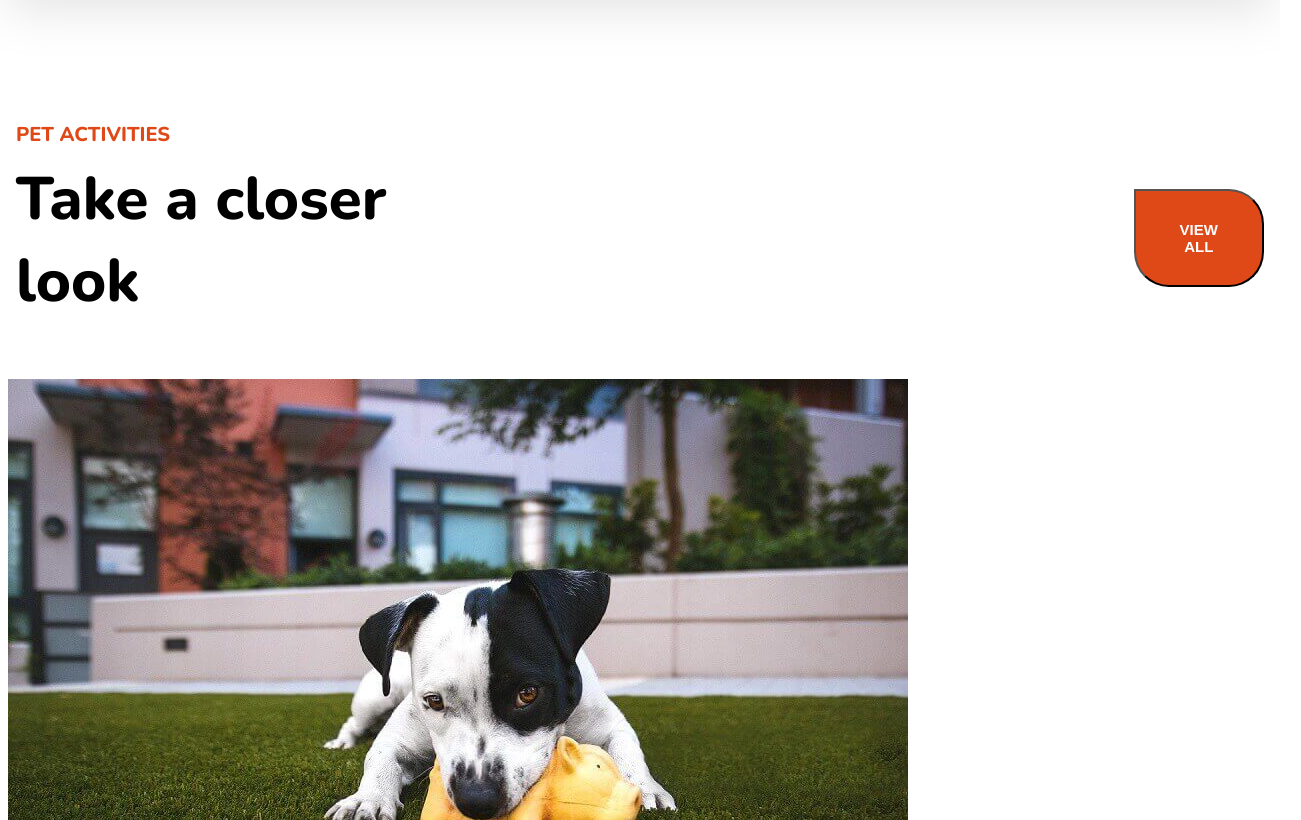
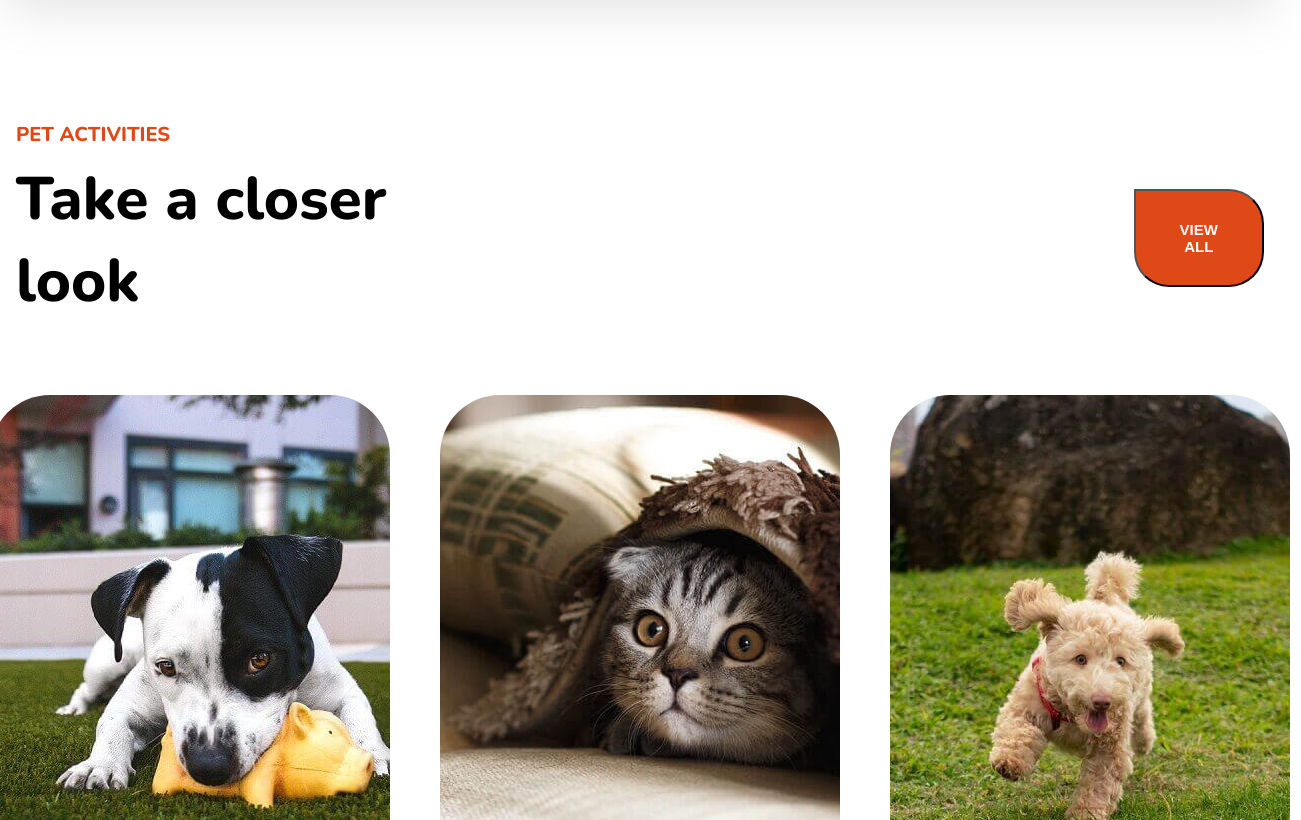
Before and after one commit to CarlosNuAla/202204-W2-carlos-nunez, a website: page index.html in a window 1280 px wide. Shown: the part 104-924 px from the top of the page, 1301 px wide, since content can reach past the window. Drawn offline with nearby package versions, Linux system fonts and the light colour scheme.

Commit message:
Add changes CSS stylesheet

```diff
--- a/index.html
+++ b/index.html
@@ -44,15 +44,15 @@
                 <img src="images/03.jpg" alt="A dog running across a green lawn" class="imag-link" id="gameWalks">
             <div class="textContainer">
                 <div class="overhead" id="overheadText1">
-                    <h2 class="text">ACTIVITIES</h2>
+                    <h2 class="text1">ACTIVITIES</h2>
                     <h3 class="text">Toys Playtime </h3>
                 </div>
                 <div class="overhead" id="overheadText2">
-                    <h2 class="text">ACTIVITIES</h2>
+                    <h2 class="text1">ACTIVITIES</h2>
                     <h3 class="text">Active Rest</h3>
                 </div>
                 <div class="overhead" id="overheadText3">
-                    <h2 class="text">ACTIVITIES</h2>
+                    <h2 class="text1">ACTIVITIES</h2>
                     <h3 class="text">Game Walks</h3>
                 </div>
             </div>
--- a/style.css
+++ b/style.css
@@ -166,3 +166,81 @@ h2 {
     font-size: 60px;
     margin-top: 10px;
 }
+
+.imagesContainer {
+    display: flex;
+    flex-direction: row;
+    justify-content: center;
+    align-content: center;
+    gap: 50px;
+    padding: 1em;
+}
+.imag-link {
+    border-radius: 60px;
+    width: 400px;
+    height: 500px;
+    object-fit: none;
+}
+
+.imag-link:hover {
+background-color: black;
+}
+
+#toysPlaytime:hover {
+ opacity: 0.4;
+z-index: 0;
+background-color: black;
+
+}
+
+#activeRest:hover {
+ opacity: 0.4;
+z-index: 0;
+
+}
+
+#gameWalks:hover {
+ opacity: 0.4;
+z-index: 0;
+
+}
+.textContainer {
+    display: flex;
+    flex-direction: row;
+    align-content: center;
+    justify-content: center;
+    position: absolute;
+    top: 35em;
+    z-index: -2;
+
+}
+
+.overhead {
+    display: flex;
+    flex-direction: column;
+    justify-content:space-between;
+    align-content: center;
+    position: relative;
+    padding-right: 30%;
+    padding-left: 30%;
+}
+
+.text {
+   color: rgb(0, 0, 0);
+   font-size: 30px;
+   z-index: 1;
+   text-align: center;
+}
+.text1 {
+   color: rgb(0, 0, 0);
+   font-size: 20px;
+   z-index: 1;
+   text-align: center;
+}
+
+h3 {
+    padding-top: 10%;
+    font-size: 75px;
+    font-family: "Nunito", Verdana, Geneva, Tahoma, sans-serif;
+    font-weight: bolder;
+}
```
